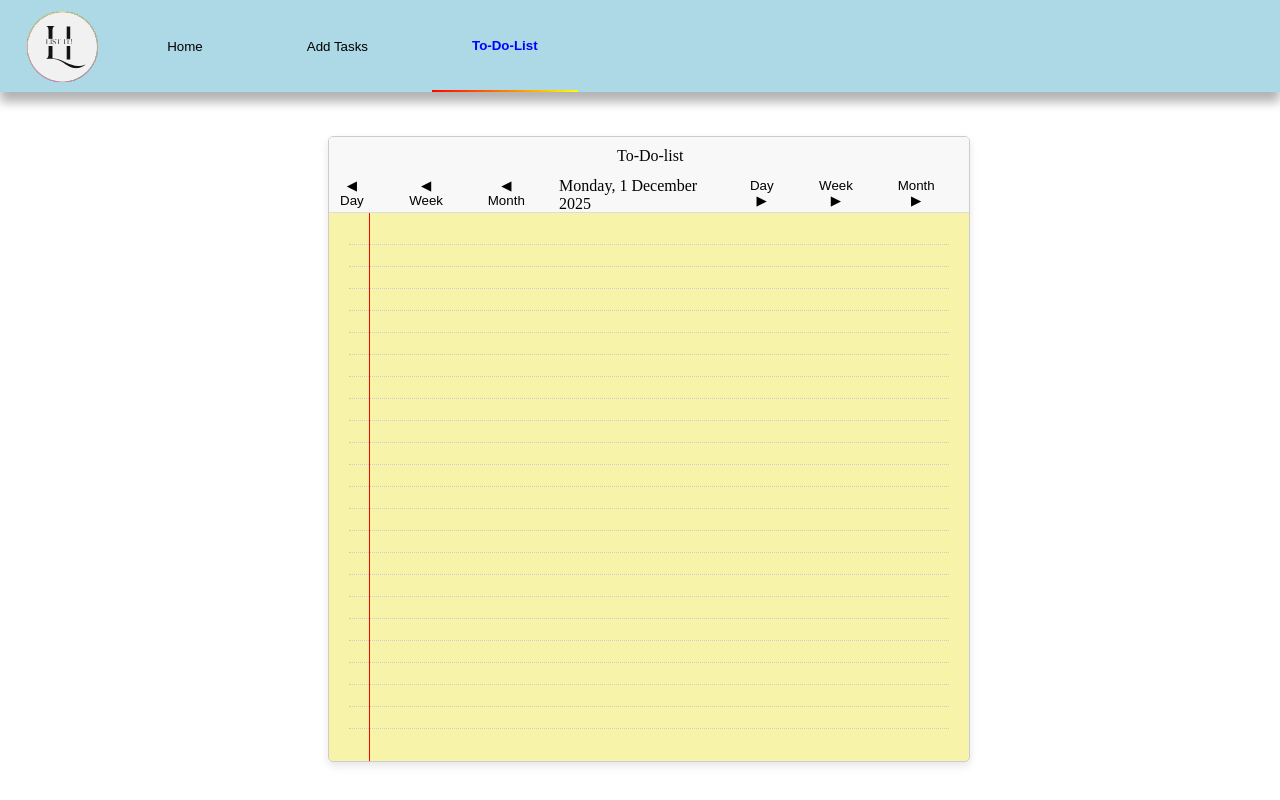
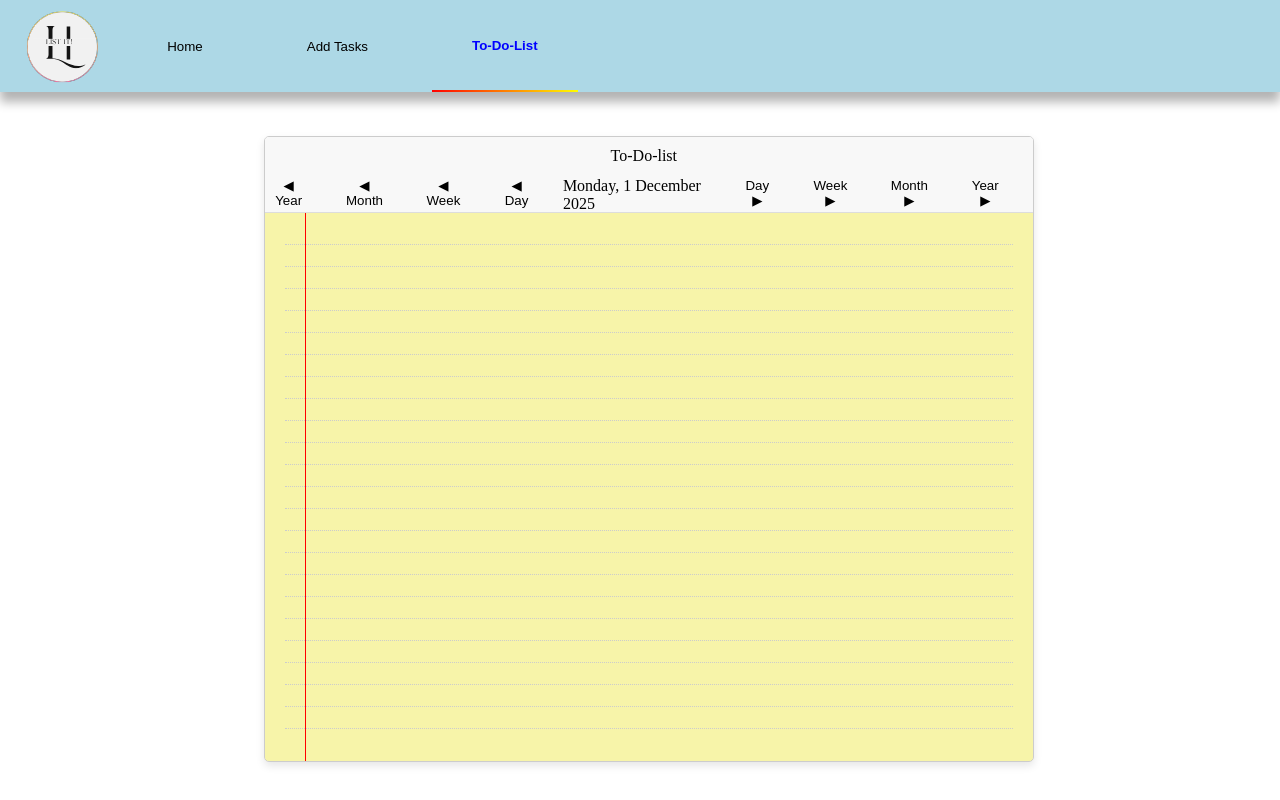
Before and after one commit to KuboniZA/to-do-list, a Vue app: page /to-do-list in a window 1280 px wide. Built offline with nearby package versions, Linux system fonts and the light colour scheme.

Commit message:
Add 'years' to the select option in the ToDoList component.

```diff
--- a/src/components/ToDoList.vue
+++ b/src/components/ToDoList.vue
@@ -1,5 +1,6 @@
 <script setup>
 import {ref, computed} from "vue";
+
 
 // Reactive base date (starts at today)
 const currentDate = ref(new Date());
@@ -41,6 +42,13 @@ const changeMonth = (amount) => {
   currentDate.value = newDate;
 };
 
+// Move by YEAR
+const changeYear = (amount) => {
+  const newDate = new Date(currentDate.value);
+  newDate.setFullYear(newDate.getFullYear() + amount); // Note that setFullYear and getFullYear because setYear/GetYear have been deprecated due to a randomisation bug.
+  currentDate.value = newDate;
+};
+
 const showInfo = ref(null);
 
 </script>
@@ -54,26 +62,34 @@ const showInfo = ref(null);
       </div>
         <div class="notepad-ring-holder">
           <div class="date-controls">
-            <button @click="changeDay(-1)" @mouseenter="showInfo = 'day-before'" @mouseleave="showInfo = null">◀ Day
-              <span v-if="showInfo === 'day-before'" class="info i1">Go back 1 day</span>
+            <button @click="changeYear(-1)" @mouseenter="showInfo = 'year-before'" @mouseleave="showInfo = null">◀ Year
+              <span v-if="showInfo === 'year-before'" class="info i1">Go back 1 year</span>
+            </button>
+            <button @click="changeYear(-1)" @mouseenter="showInfo = 'month-before'" @mouseleave="showInfo = null">◀ Month
+              <span v-if="showInfo === 'month-before'" class="info i2">Go back 1 month</span>
             </button>
             <button @click="changeWeek(-1)" @mouseenter="showInfo = 'week-before'" @mouseleave="showInfo = null">◀ Week
-              <span v-if="showInfo ==='week-before'" class="info i2">Go back 1 week</span>
+              <span v-if="showInfo ==='week-before'" class="info i3">Go back 1 week</span>
             </button>
-            <button @click="changeMonth(-1)" @mouseenter="showInfo = 'month-before'" @mouseleave="showInfo = null">◀ Month
-              <span v-if="showInfo === 'month-before'" class="info i3">Go back 1 month</span>
+            <button @click="changeDay(-1)" @mouseenter="showInfo = 'day-before'" @mouseleave="showInfo = null">◀ Day
+              <span v-if="showInfo === 'day-before'" class="info i4">Go back 1 day</span>
             </button>
 
-            <div class="list-date">{{ formattedDate }} </div>
+            <div>
+              <div class="list-date">{{ formattedDate }} </div>
+            </div>
 
             <button @click="changeDay(1)" @mouseenter="showInfo = 'day-after'" @mouseleave="showInfo = null">Day ▶
-              <span v-if="showInfo === 'day-after'" class="info i4">Go forward 1 day</span>
+              <span v-if="showInfo === 'day-after'" class="info i5">Go forward 1 day</span>
             </button>
             <button @click="changeWeek(1)" @mouseenter="showInfo = 'week-after'" @mouseleave="showInfo = null">Week ▶
-              <span v-if="showInfo === 'week-after'" class="info i5">Go forward 1 week</span>
+              <span v-if="showInfo === 'week-after'" class="info i6">Go forward 1 week</span>
             </button>
             <button @click="changeMonth(1)" @mouseenter="showInfo = 'month-after'" @mouseleave="showInfo = null">Month ▶
-              <span v-if="showInfo === 'month-after'" class="info i6">Go forward 1 month</span>
+              <span v-if="showInfo === 'month-after'" class="info i7">Go forward 1 month</span>
+            </button>
+            <button @click="changeYear(1)" @mouseenter="showInfo = 'year-after'" @mouseleave="showInfo = null">Year ▶
+              <span v-if="showInfo === 'year-after'" class="info i8">Go forward 1 year</span>
             </button>
           </div>
         </div>
@@ -119,7 +135,7 @@ body {
 }
 
 .notepad-container {
-  width: 50vw;
+  width: 60vw;
   height: 39rem;
   background-color: #fff;
   border: 1px solid #ccc;
@@ -130,7 +146,7 @@ body {
   overflow: hidden;
   position: relative;
   top: 8rem;
-  left: 25vw;
+  left: 20vw;
 }
 
 .notepad-header {
@@ -188,17 +204,25 @@ body {
 }
 .i3 {
   top: -2rem;
-  left: 10.5rem;
+  left: 10.75rem;
 }
 .i4 {
   top: -2rem;
-  right: 8.5rem;
+  left: 16rem;
 }
 .i5 {
   top: -2rem;
-  right: 3.5rem;
+  right: 13.5rem;
 }
 .i6 {
+  top: -2rem;
+  right: 8.25rem;
+}
+.i7 {
+  top: -2rem;
+  right: 2.75rem;
+}
+.i8 {
   top: -2rem;
   right: -2.25rem;
 }
```
